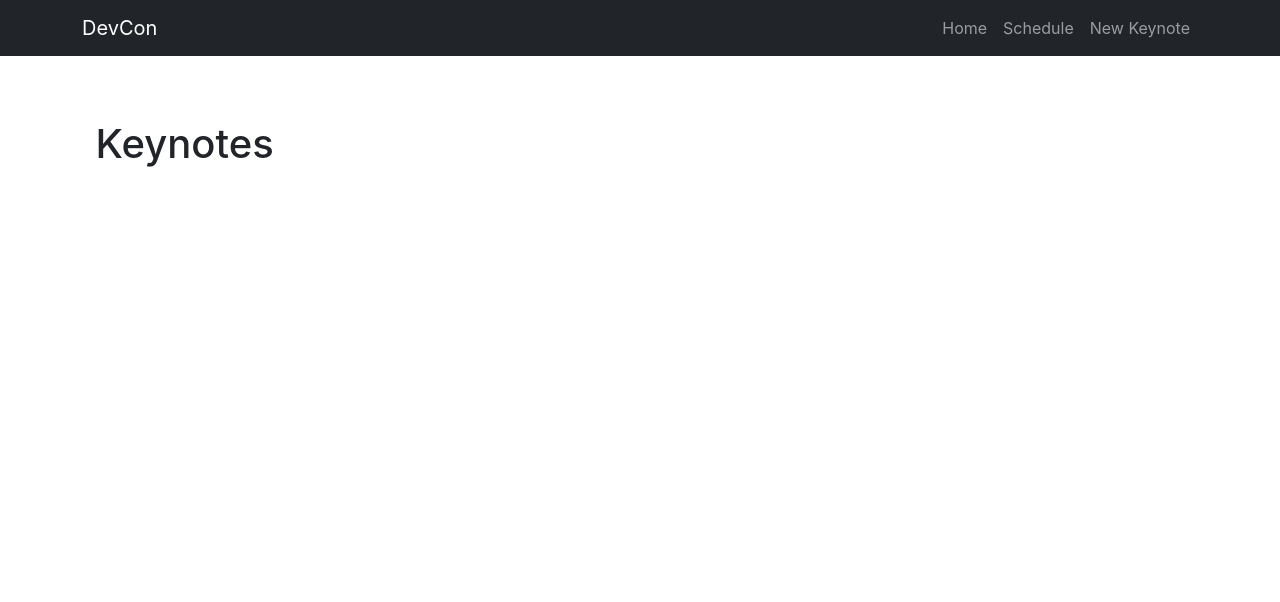
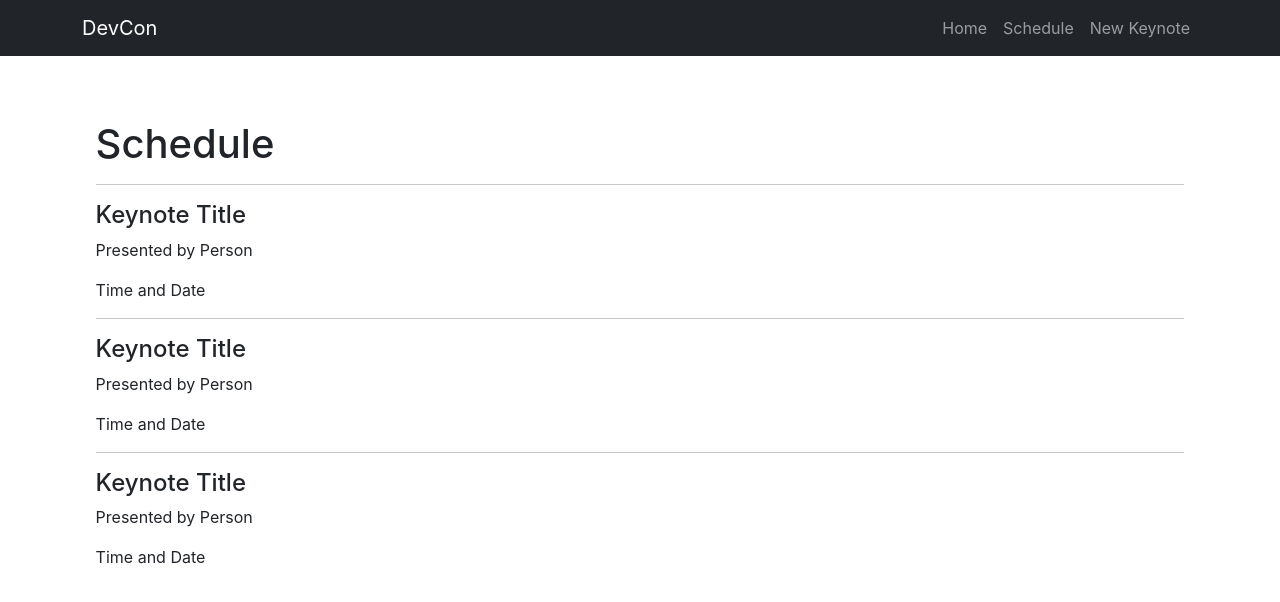
Before and after one commit to lazoxco/keynotes-schedule-app, a React (Create React App) app: page /keynotes in a window 1280 px wide. Shown: the top 602 px of the page. Built offline with nearby package versions, Linux system fonts and the light colour scheme.

Commit message:
Rearranging files.

```diff
--- a/src/App.js
+++ b/src/App.js
@@ -2,8 +2,8 @@ import React, { Component } from 'react'
 import { BrowserRouter as Router, Route, Switch } from 'react-router-dom'
 import Navbar from './components/Navbar'
 import Home from './containers/Home'
-import Keynotes from './containers/Keynotes'
-import NewKeynote from './containers/NewKeynote'
+import Keynotes from './components/Keynotes'
+import NewKeynote from './components/NewKeynote'
 
 class App extends Component {
   render() {
--- /dev/null
+++ b/src/components/Keynotes.js
@@ -0,0 +1,33 @@
+
+const Keynotes = () => {
+
+  const renderKeynotes = () => {
+
+  }
+
+  return (
+    <div>
+      <h1>Schedule</h1>
+      <hr />
+      <div>
+        <h4>Keynote Title</h4>
+        <p>Presented by Person</p>
+        <p>Time and Date</p>
+      </div>
+      <hr />
+      <div>
+        <h4>Keynote Title</h4>
+        <p>Presented by Person</p>
+        <p>Time and Date</p>
+      </div>
+      <hr />
+      <div>
+        <h4>Keynote Title</h4>
+        <p>Presented by Person</p>
+        <p>Time and Date</p>
+      </div>
+    </div>
+  )
+}
+
+export default Keynotes
--- a/src/containers/Home.js
+++ b/src/containers/Home.js
@@ -1,4 +1,5 @@
 import React, { Component } from 'react'
+import Keynotes from '../components/Keynotes'
 
 class Home extends Component {
   render() {
--- a/src/containers/Keynotes.js
+++ /dev/null
@@ -1,8 +0,0 @@
-
-const Keynotes = () => {
-  return (
-    <h1>Keynotes</h1>
-  )
-}
-
-export default Keynotes
--- a/src/containers/KeynotesContainer.js
+++ b/src/containers/KeynotesContainer.js
@@ -1,7 +1,7 @@
 import React, { Component } from 'react'
 import { BrowserRouter as Router, Route, Switch } from 'react-router-dom'
-import NewKeynote from './NewKeynote'
-import Keynotes from './Keynotes'
+import NewKeynote from '../components/NewKeynote'
+import Keynotes from '../components/Keynotes'
 
 class KeynotesContainer extends Component {
   render() {
```
Also changed, not shown: src/components/NewKeynote.js (renamed from src/containers/NewKeynote.js).
